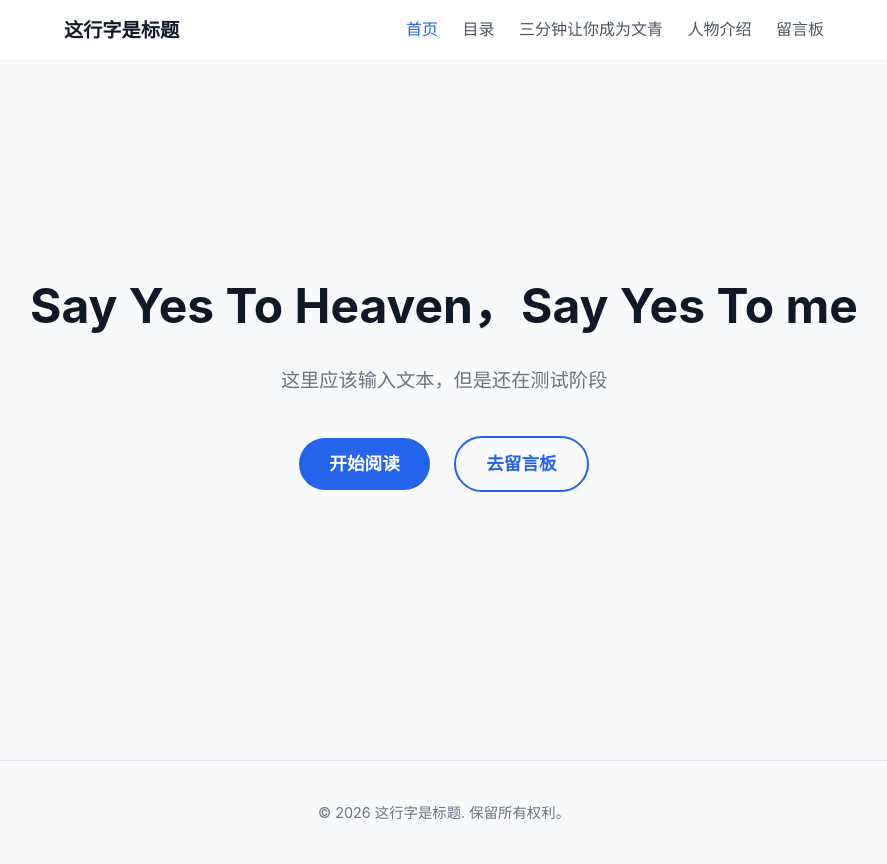
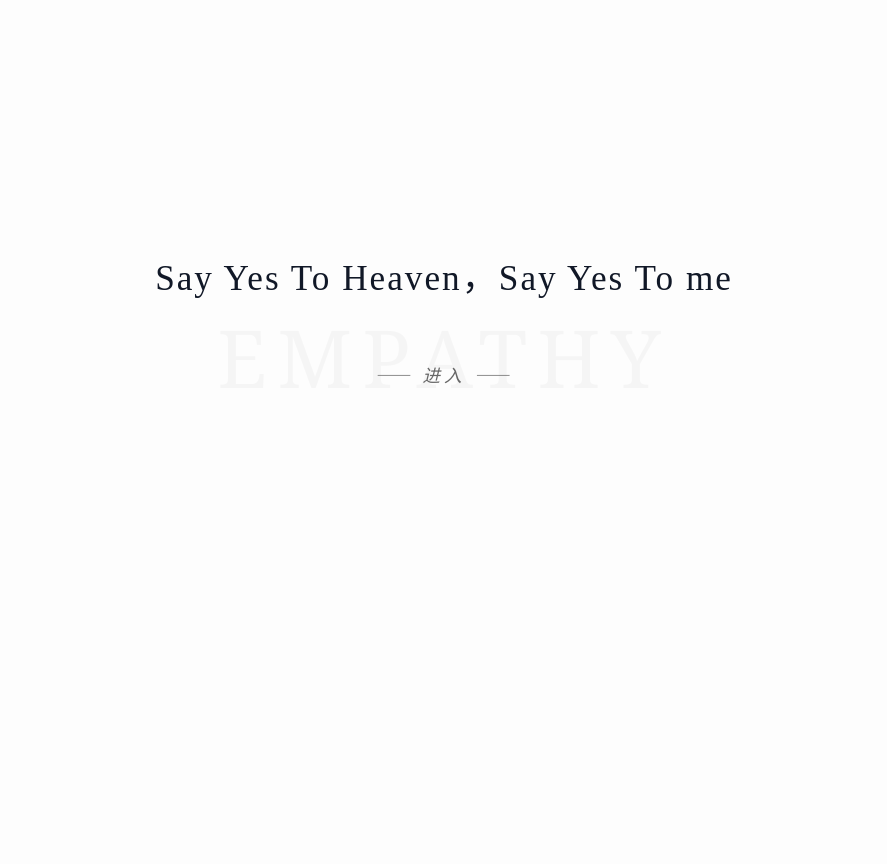
Before and after one commit to ThreeB0tt1e/my-website-gohellwithme, a plain HTML site: page index.html in a window 1280 px wide. Shown: the whole page, without its empty margins (196-1083 px from the left). After the commit the page ends 800 px from the top, so only its background shows below. Drawn offline with Linux system fonts and the light colour scheme.

Commit message:
feat: redesign homepage with Empathy theme and clean styles

```diff
--- a/index.html
+++ b/index.html
@@ -3,54 +3,18 @@
 <head>
     <meta charset="UTF-8">
     <meta name="viewport" content="width=device-width, initial-scale=1.0">
-    <title>这行字是标题 - 首页</title>
+    <title>Empathy - 首页</title>
     <link rel="stylesheet" href="styles.css">
 </head>
 <body class="landing-page">
-    <nav class="navbar">
-        <div class="container nav-container">
-            <div class="nav-logo">这行字是标题</div>
-                        <button class="nav-toggle" aria-label="Toggle Navigation">
-                <span></span>
-                <span></span>
-                <span></span>
-            </button>
-            <div class="nav-links">
-                <a href="index.html" class="active">首页</a>
-                <a href="articles.html">目录</a>
-                <a href="books.html">三分钟让你成为文青</a>
-                <a href="characters.html">人物介绍</a>
-                <a href="guestbook.html">留言板</a>
-            </div>
-        </div>
-    </nav>
-
     <main class="hero">
         <div class="hero-content">
+            <div class="empathy-title">Empathy</div>
             <h1>Say Yes To Heaven，Say Yes To me</h1>
-            <p>这里应该输入文本，但是还在测试阶段</p>
             <div class="hero-buttons">
-                <a href="articles.html" class="btn btn-primary">开始阅读</a>
-                <a href="guestbook.html" class="btn btn-outline">去留言板</a>
+                <a href="articles.html" class="enter-link">⸺ 进入 ⸺</a>
             </div>
         </div>
     </main>
-
-    <footer>
-        <div class="container">
-            <p>© 2026 这行字是标题. 保留所有权利。</p>
-        </div>
-    </footer>
-    <script>
-        // 鎵嬫満绔鑸爮鍒囨崲閫昏緫
-        const navToggle = document.querySelector('.nav-toggle');
-        const navLinks = document.querySelector('.nav-links');
-        if (navToggle) {
-            navToggle.addEventListener('click', () => {
-                navLinks.classList.toggle('show');
-                navToggle.classList.toggle('active');
-            });
-        }
-    </script>
 </body>
 </html>
--- a/styles.css
+++ b/styles.css
@@ -1,9 +1,10 @@
 :root {
-    --primary-color: #2563eb;
-    --text-color: #333333;
-    --bg-color: #f9fafb;
+    --primary-color: #333333;
+    --text-color: #1a1a1a;
+    --text-muted: #666666;
+    --bg-color: #fdfdfd;
     --card-bg: #ffffff;
-    --border-color: #e5e7eb;
+    --border-color: #eaeaea;
 }
 
 * {
@@ -13,8 +14,8 @@
 }
 
 body {
-    font-family: -apple-system, BlinkMacSystemFont, "Segoe UI", Roboto, "Helvetica Neue", Arial, sans-serif;
-    line-height: 1.6;
+    font-family: "Noto Serif SC", "Source Han Serif SC", "STSong", "SimSun", serif;
+    line-height: 1.8;
     color: var(--text-color);
     background-color: var(--bg-color);
 }
@@ -494,3 +495,73 @@ footer {
         font-size: 1.4rem;
     }
 }
+
+
+/* === 新增的高级感与魔鬼契约主题样式 === */
+
+/* 斜体文字样式 */
+em, i {
+    font-style: italic;
+    font-family: "Georgia", "Times New Roman", "STKaiti", "KaiTi", serif;
+    color: #4a4a4a;
+    letter-spacing: 1px;
+}
+
+/* 文章内部图片样式 */
+.article-content img {
+    max-width: 100%;
+    height: auto;
+    border-radius: 4px;
+    margin: 20px auto;
+    display: block;
+    box-shadow: 0 4px 15px rgba(0,0,0,0.05);
+}
+
+/* 首页 Empathy 标题 */
+.empathy-title {
+    font-family: "Georgia", "Times New Roman", serif;
+    font-size: 5rem;
+    font-weight: normal;
+    color: rgba(0, 0, 0, 0.03);
+    text-transform: uppercase;
+    letter-spacing: 10px;
+    position: absolute;
+    top: 50%;
+    left: 50%;
+    transform: translate(-50%, -80%);
+    z-index: -1;
+    pointer-events: none;
+    white-space: nowrap;
+}
+
+/* 首页 Say Yes 标题 */
+.hero h1 {
+    font-weight: 300;
+    font-size: 2.2rem;
+    letter-spacing: 2px;
+    margin-bottom: 50px;
+    position: relative;
+}
+
+/* 进入链接 */
+.enter-link {
+    display: inline-block;
+    font-size: 1.1rem;
+    color: #666;
+    letter-spacing: 4px;
+    text-decoration: none;
+    transition: color 0.3s ease;
+    font-style: italic;
+}
+
+.enter-link:hover {
+    color: #000;
+    text-decoration: none;
+}
+
+@media (max-width: 768px) {
+    .empathy-title {
+        font-size: 3rem;
+        transform: translate(-50%, -100%);
+    }
+}
```
